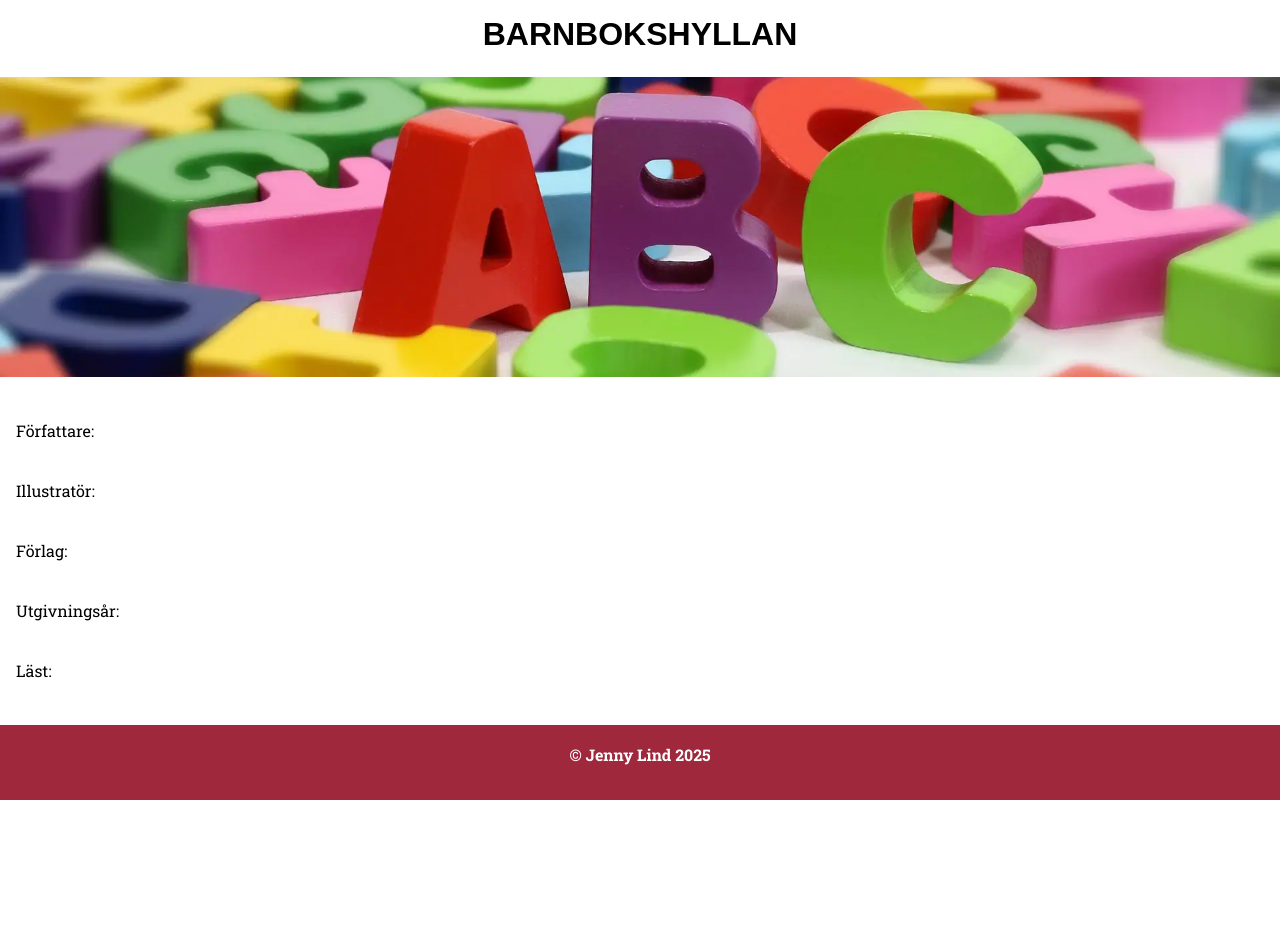
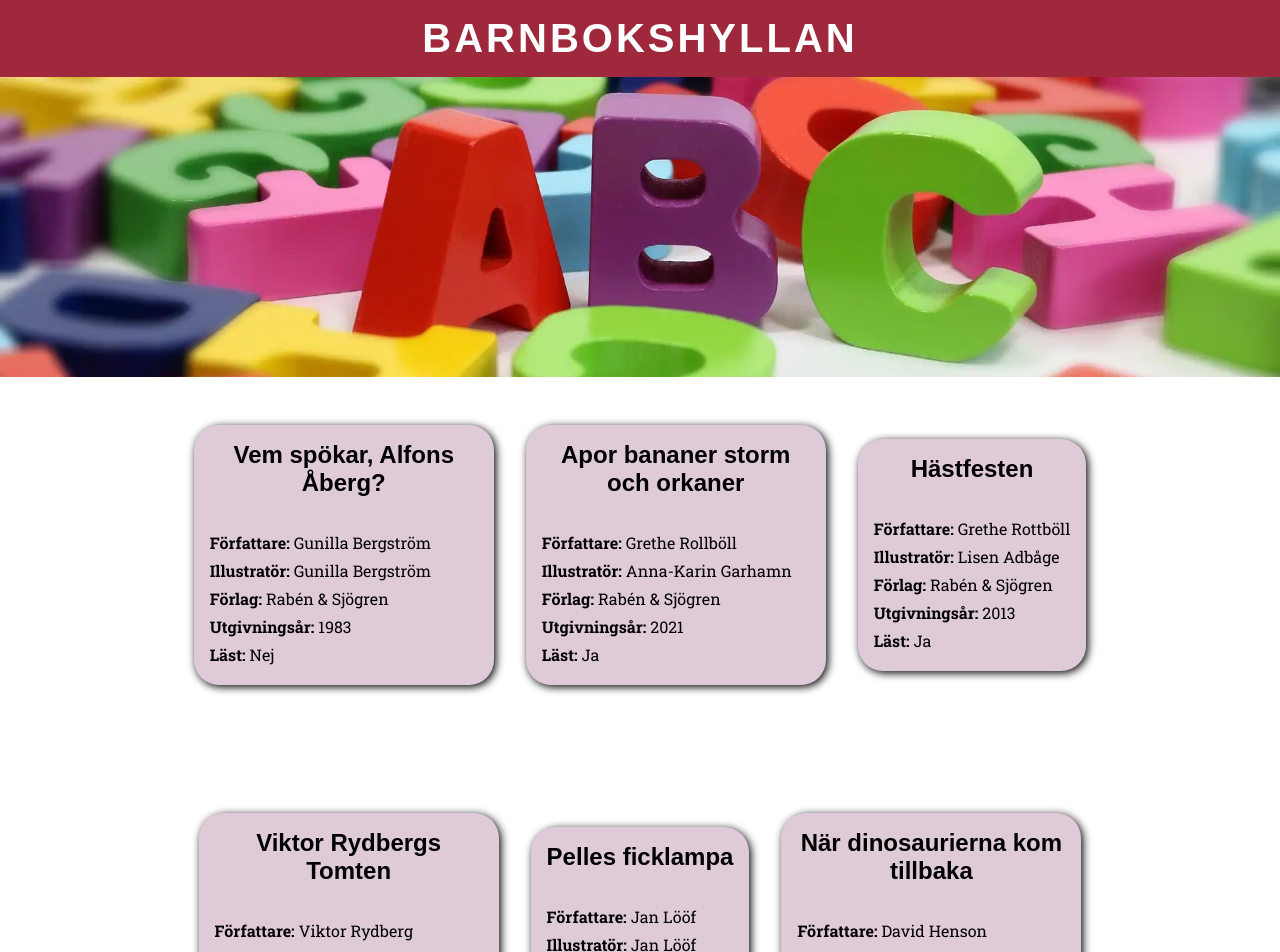
Before and after one commit to Luxusseife/React-moment1-barnbokshyllan, a React (Vite) app: page / in a window 1280 px wide. Shown: the top 952 px of the page. Before the commit the page ends 800 px from the top, so only its background shows below. Built offline with nearby package versions, Linux system fonts and the light colour scheme; a web font is replaced by a local one.

Commit message:
Skapat en array med bok-objekt i App.tsx som itereras och renderas inom li-elementet i en lista. Stylat footerns utseende och innehåll. Även stylat BookCards-korten.

```diff
--- a/src/App.css
+++ b/src/App.css
@@ -8,8 +8,8 @@
   box-sizing: border-box;
 }
 
-/* Root. */
-#root {
+/* Body, flexad kolumn. */
+body {
   display: flex;
   flex-direction: column;
   min-height: 100vh;
@@ -18,16 +18,38 @@
 /* Rubriker. Font är Jockey One. */
 h1, h2, h3 {
   font-family: Jockey One, sans-serif;
-  margin: 1rem auto 1.5rem auto;
+  text-align: center;
 }
 
 h1 {
-  text-align: center;
+  background-color: #9f283d;
+  color: #ffffff;
+  font-size: 40px;
+  padding: 1rem 0;
+  letter-spacing: 3px;
+}
+
+h2 {
+  margin: 0 0 2rem 0;
 }
 
 /* Brödtext. Font är Roboto Slab. */
 p {
   font-family: Roboto Slab, sans-serif;
   line-height: 1.75;
-  padding: 1rem;
 }
+
+/* Mediaqueries. */
+@media (min-width: 769px) {
+  /* Ul-listan flexas med row för att visa korten på en rad och wrap utifrån skärmstorlek. */
+  ul {
+      display: flex;
+      flex-direction: row;
+      flex-wrap: wrap;
+      gap: 2rem;
+      justify-content: center;
+      align-items: center;
+      max-width: 1000px;
+      margin: 0 auto;
+  }
+}
--- a/src/App.tsx
+++ b/src/App.tsx
@@ -10,11 +10,89 @@ function App() {
   // Props för webbplats-namn. Skickas till header-komponenten.
   const appname = "BARNBOKSHYLLAN"
 
+  // Array med bok-objekt.
+  const booksArray = [
+    {
+      title: "Vem spökar, Alfons Åberg?",
+      author: "Gunilla Bergström",
+      illustrator: "Gunilla Bergström",
+      publisher: "Rabén & Sjögren",
+      publicationYear: 1983,
+      read: false
+    },
+    {
+      title: "Apor bananer storm och orkaner",
+      author: "Grethe Rollböll",
+      illustrator: "Anna-Karin Garhamn",
+      publisher: "Rabén & Sjögren",
+      publicationYear: 2021,
+      read: true
+    },
+    {
+      title: "Hästfesten",
+      author: "Grethe Rottböll",
+      illustrator: "Lisen Adbåge",
+      publisher: "Rabén & Sjögren",
+      publicationYear: 2013,
+      read: true
+    },
+    {
+      title: "Viktor Rydbergs Tomten",
+      author: "Viktor Rydberg",
+      illustrator: "Ingrid Elf",
+      publisher: "Tukan Förlag",
+      publicationYear: 2014,
+      read: false
+    },
+    {
+      title: "Pelles ficklampa",
+      author: "Jan Lööf",
+      illustrator: "Jan Lööf",
+      publisher: "Bonnier Carlsen",
+      publicationYear: 1978,
+      read: true
+    },
+    {
+      title: "När dinosaurierna kom tillbaka",
+      author: "David Henson",
+      illustrator: "David Henson",
+      publisher: "Opal",
+      publicationYear: 2024,
+      read: true
+    },
+  ]
+
+  // Komponenten returnerar ett React-fragment som innehåller komponenterna för header, footer och BookCard.
+  // BookCard-komponenten renderas inom li-element. De skapas dynamiskt från arrayen booksArray.
   return (
     <>
-    <Header webtitle={appname} />
-    <BookCard/>
-    <Footer />
+      <Header webtitle={appname} />
+
+      <ul
+        style={{
+          listStyle: "none"
+        }}
+      >
+        {booksArray.map((book, index) => (
+          <li
+            key={index}
+            style={{
+              margin: "3rem 0"
+            }}
+          >
+            <BookCard
+              title={book.title}
+              author={book.author}
+              illustrator={book.illustrator}
+              publisher={book.publisher}
+              publicationYear={book.publicationYear}
+              read={book.read}
+            />
+          </li>
+        ))}
+      </ul>
+
+      <Footer />
     </>
   )
 }
--- /dev/null
+++ b/src/BookCard.css
@@ -0,0 +1,8 @@
+.bookcard {
+    background-color: #dfcad8;
+    padding: 1rem;
+    border-radius: 25px;
+    max-width: 300px;
+    margin: 0 auto;
+    box-shadow: 2px 2px 8px black;
+}
--- a/src/Footer.css
+++ b/src/Footer.css
@@ -1,8 +1,11 @@
 .footer {
+    display: flex;
+    justify-content: center;
+    align-items: center;
     background-color: #9f283d;
     color: #ffffff;
-    margin: auto 0 0 0;
+    margin-top: auto;
+    margin-bottom: 0;
     height: 75px;
-    text-align: center;
     font-weight: bold;
 }
--- a/src/components/BookCard.tsx
+++ b/src/components/BookCard.tsx
@@ -1,3 +1,6 @@
+// Importerar CSS för komponenten.
+import '../BookCard.css'
+
 // Interface som definerar props för bok-objekt.
 interface BookInfo {
   title: string,
@@ -13,12 +16,12 @@ function Book({title, author, illustrator, publisher, publicationYear, read} : B
   // Returnerar en sektion, ett "kort" innehållandes bokinformation.
 return (
   <section className="bookcard">
-    <h2 className="booktitle">{title}</h2>
-    <p>Författare: {author}</p>
-    <p>Illustratör: {illustrator}</p>
-    <p>Förlag: {publisher}</p>
-    <p>Utgivningsår: {publicationYear}</p>
-    <p>Läst: {read}</p>
+    <h2>{title}</h2>
+    <p><strong>Författare:</strong> {author}</p>
+    <p><strong>Illustratör:</strong> {illustrator}</p>
+    <p><strong>Förlag:</strong> {publisher}</p>
+    <p><strong>Utgivningsår:</strong> {publicationYear}</p>
+    <p><strong>Läst:</strong> {read ? "Ja" : "Nej"}</p>
   </section>
 )
 }
```
